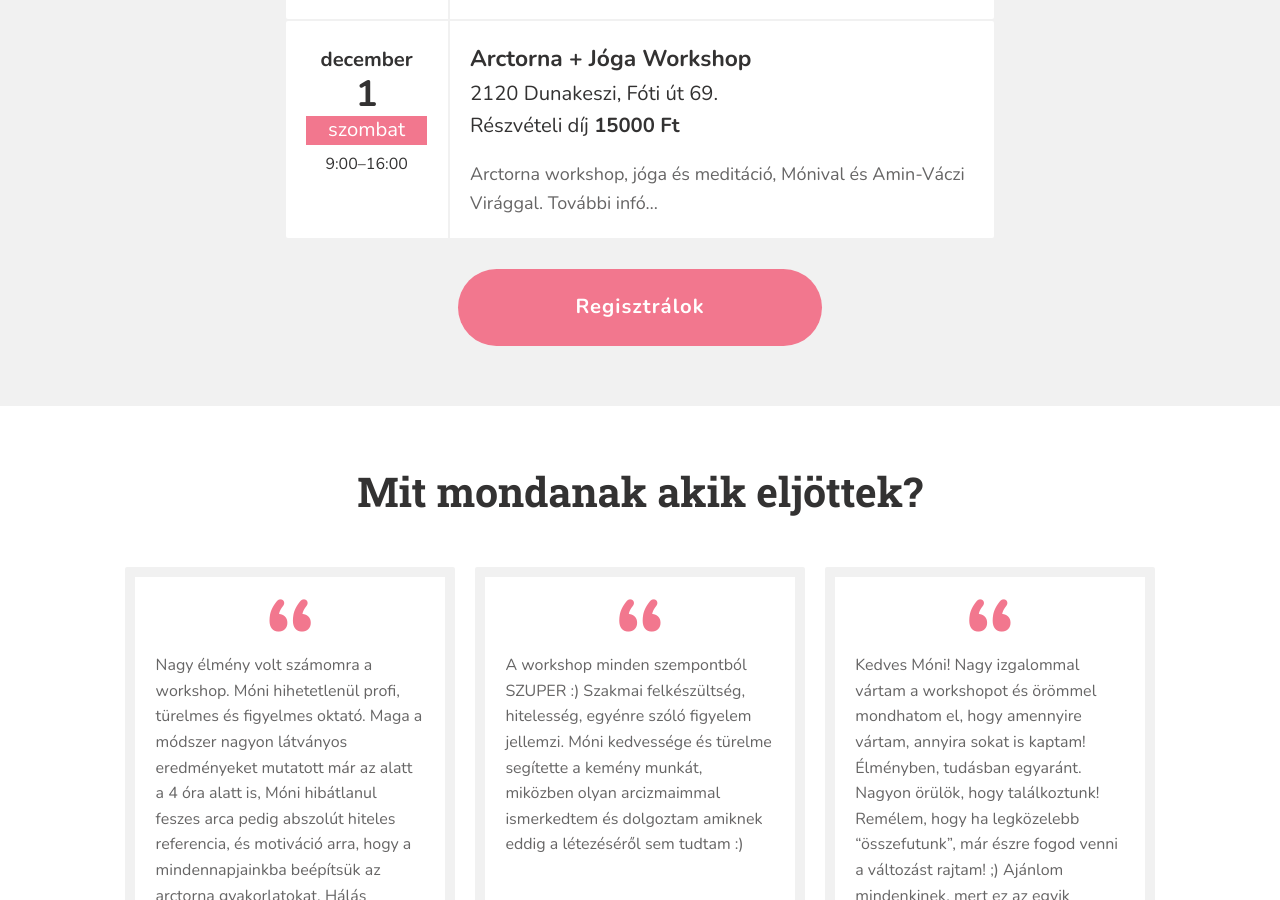
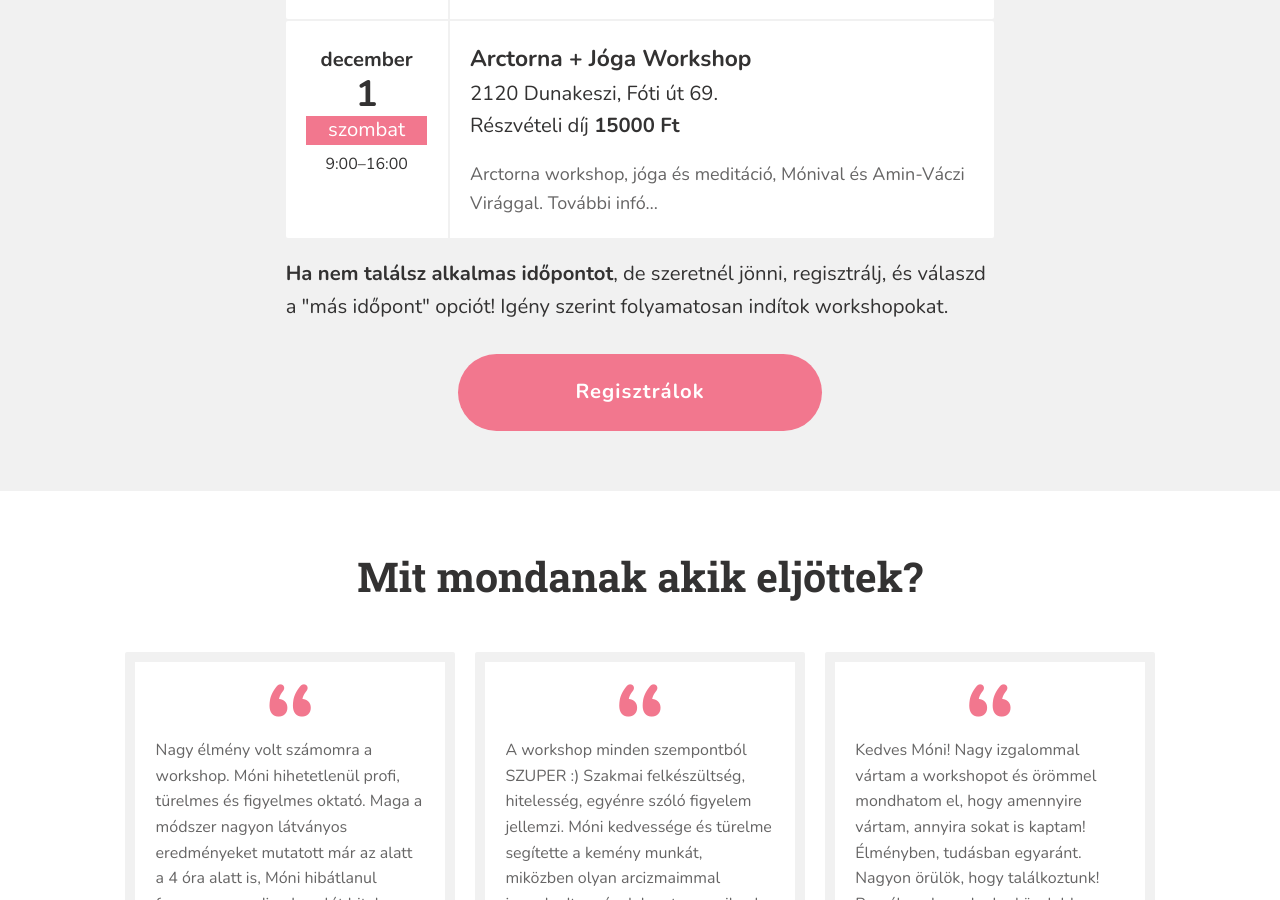
Before and after one commit to monikamudra/arctorna, a Jekyll site: the page built from workshop.md, in a window 1280 px wide and 900 px high, scrolled down 2441 px. Built offline with Jekyll 4.4.1, drawn with Linux system fonts in a browser that asks for light colours.

Commit message:
Add "open registration" option to the Workshop screen

```diff
--- a/_layouts/workshop.html
+++ b/_layouts/workshop.html
@@ -45,6 +45,10 @@ layout: default
     <div class="c-ContentBlock u-MarginTopXLarge">
       {% include events.html data = site.data.workshop.events price = site.data.workshop.price price_desc = site.data.workshop.price_desc %}
     </div>
+    <div class="c-ContentBlock u-MarginTop">
+      <strong>Ha nem találsz alkalmas időpontot</strong>, de szeretnél jönni, regisztrálj, és
+      válaszd a "más időpont" opciót! Igény szerint folyamatosan indítok&nbsp;workshopokat.
+    </div>
     <div class="c-ContentBlock c-ContentBlock--Centered u-MarginTopLarge">
       <a class="c-Button" href="{{ site.data.workshop.registration_link }}">Regisztrálok</a>
     </div>
```
